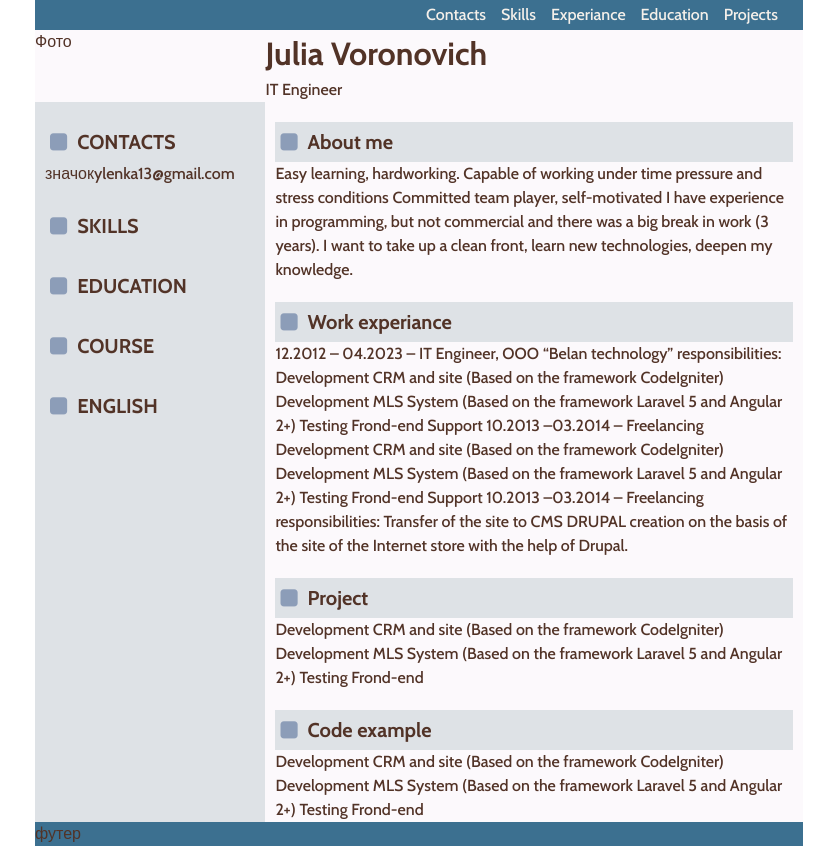
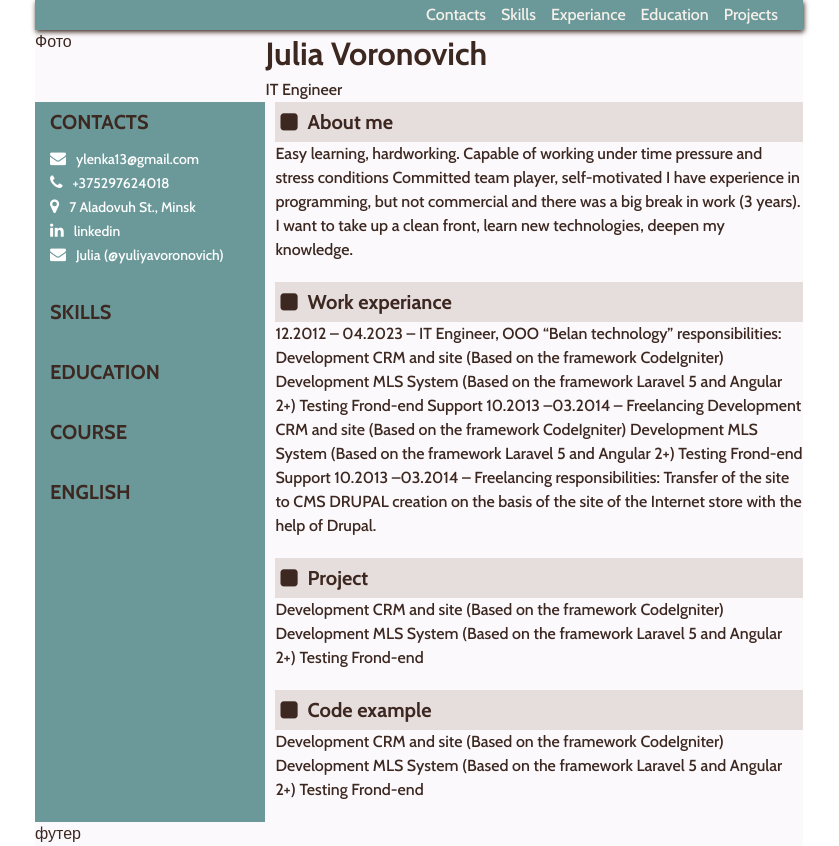
Before and after one commit to YuliyaVoronovich/rsschool-cv, a plain HTML site: page index.html in a window 1280 px wide. Shown: the whole page, without its empty margins (221-1060 px from the left). Drawn offline with nearby package versions, Linux system fonts and the light colour scheme.

Commit message:
feat: add contact information

```diff
--- a/css/style.css
+++ b/css/style.css
@@ -8,7 +8,7 @@ body {
     font-size: 16px;
     font-weight: 400;
     line-height: 1.5;
-    color: #523327;
+    color: #3c2820;
 }
 .container {
     display: flex;
@@ -25,13 +25,13 @@ body {
      flex-wrap: wrap;
 }
 .footer {
-    background: #3c7090;
+
 }
 .right-side {
     width: 70%;
 }
 .left-side {
-    background: #dee2e6;
+    background: #6B9999;
     width: 30%;
 }
 .main-photo {
@@ -45,7 +45,8 @@ body {
     width: 100%;
 }
 .nav {
-    background: #3c7090;
+    box-shadow: 1px 2px 5px;
+    background: #6B9999;
 }
 .main-menu{
     display: flex;
@@ -68,15 +69,11 @@ body {
 }
 .left-section,
 .right-section{
-    margin: 20px 10px 0;
+    margin: 0 0 20px 10px;
 }
-.left-section:first-child,
-.right-section:first-child{
-    margin: 20px 10px;
-}
-.side-square {
+
+.side-icon {
     margin-right: 10px;
-    color: #8c9db8;
 }
 .left-section h2,
 .right-section h2{
@@ -84,12 +81,15 @@ body {
     padding: 5px;
 }
 .right-section h2 {
-    background: #dee2e6;
+    background: #e6dddd;
 }
-
-
 .contact-list {
+    padding: 5px;
     list-style: none;
+    color: #ffffff;
+}
+.contact-list .contact-item-text {
+    font-size: 14px;
 }
 @media (max-width: 768px) {
     .main-photo,
--- a/index.html
+++ b/index.html
@@ -33,31 +33,35 @@
 <main class="main">
     <div class="left-side">
         <section class="left-section">
-            <h2><i class="fa fa-square side-square" aria-hidden="true"></i>CONTACTS</h2>
+            <h2>CONTACTS</h2>
                 <ul class="contact-list">
-                    <li class="contact-item"><span>значок</span>ylenka13@gmail.com</li>
+                    <li class="contact-item"><i class="fa fa-envelope side-icon" aria-hidden="true"></i><span class="contact-item-text">ylenka13@gmail.com</span></li>
+                    <li class="contact-item"><i class="fa fa-phone side-icon" aria-hidden="true"></i><span class="contact-item-text">+375297624018</span></li>
+                    <li class="contact-item"><i class="fa fa-map-marker side-icon" aria-hidden="true"></i><span class="contact-item-text">7 Aladovuh St., Minsk</span></li>
+                    <li class="contact-item"><i class="fa fa-linkedin side-icon" aria-hidden="true"></i><span class="contact-item-text">linkedin</span></li>
+                    <li class="contact-item"><i class="fa fa-envelope side-icon" aria-hidden="true"></i><span class="contact-item-text">Julia (@yuliyavoronovich)</span></li>
                 </ul>
         </section>
         <section class="left-section">
-            <h2><i class="fa fa-square side-square" aria-hidden="true"></i>SKILLS</h2>
+            <h2>SKILLS</h2>
         </section>
         <section class="left-section">
-            <h2><i class="fa fa-square side-square" aria-hidden="true"></i>EDUCATION</h2>
+            <h2>EDUCATION</h2>
         </section>
         <section class="left-section">
-            <h2><i class="fa fa-square side-square" aria-hidden="true"></i>COURSE</h2>
+            <h2>COURSE</h2>
         </section>
         <section class="left-section">
-            <h2><i class="fa fa-square side-square" aria-hidden="true"></i>ENGLISH</h2>
+            <h2>ENGLISH</h2>
         </section>
     </div>
     <div class="right-side">
         <section class="right-section">
-            <h2><i class="fa fa-square side-square" aria-hidden="true"></i>About me</h2>
+            <h2><i class="fa fa-square side-icon" aria-hidden="true"></i>About me</h2>
             <p>Easy learning, hardworking. Capable of working under time pressure and stress conditions Committed team player, self-motivated I have experience in programming, but not commercial and there was a big break in work (3 years). I want to take up a clean front, learn new technologies, deepen my knowledge.</p>
         </section>
         <section class="right-section">
-            <h2><i class="fa fa-square side-square" aria-hidden="true"></i>Work experiance</h2>
+            <h2><i class="fa fa-square side-icon" aria-hidden="true"></i>Work experiance</h2>
             12.2012 – 04.2023 – IT Engineer, OOO “Belan technology”
 
                 responsibilities:
@@ -81,14 +85,14 @@
                 Transfer of the site to CMS DRUPAL creation on the basis of the site of the Internet store with the help of Drupal.
         </section>
         <section class="right-section">
-            <h2><i class="fa fa-square side-square" aria-hidden="true"></i>Project</h2>
+            <h2><i class="fa fa-square side-icon" aria-hidden="true"></i>Project</h2>
             Development CRM and site (Based on the framework CodeIgniter)
             Development MLS System (Based on the framework Laravel 5 and Angular 2+)
             Testing
             Frond-end
         </section>
         <section class="right-section">
-            <h2><i class="fa fa-square side-square" aria-hidden="true"></i>Code example</h2>
+            <h2><i class="fa fa-square side-icon" aria-hidden="true"></i>Code example</h2>
             Development CRM and site (Based on the framework CodeIgniter)
             Development MLS System (Based on the framework Laravel 5 and Angular 2+)
             Testing
```
